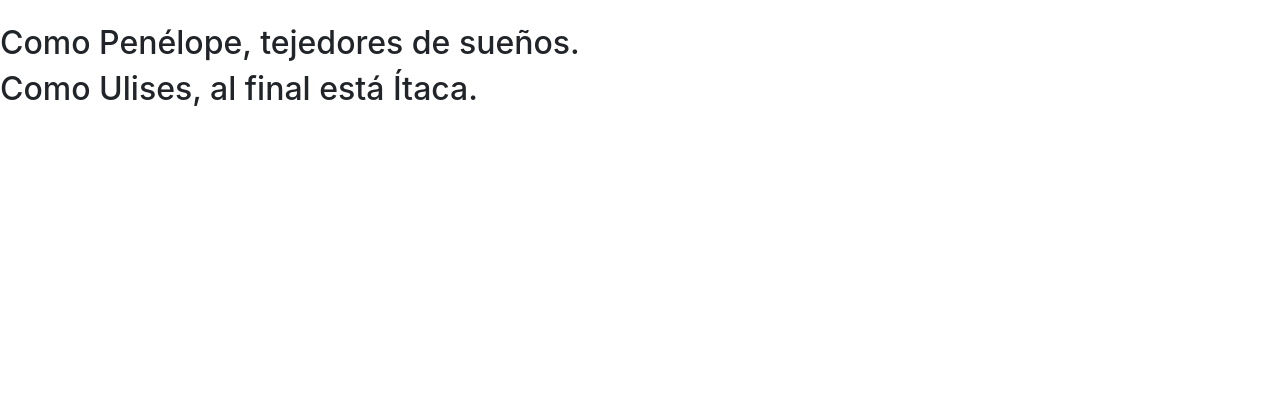
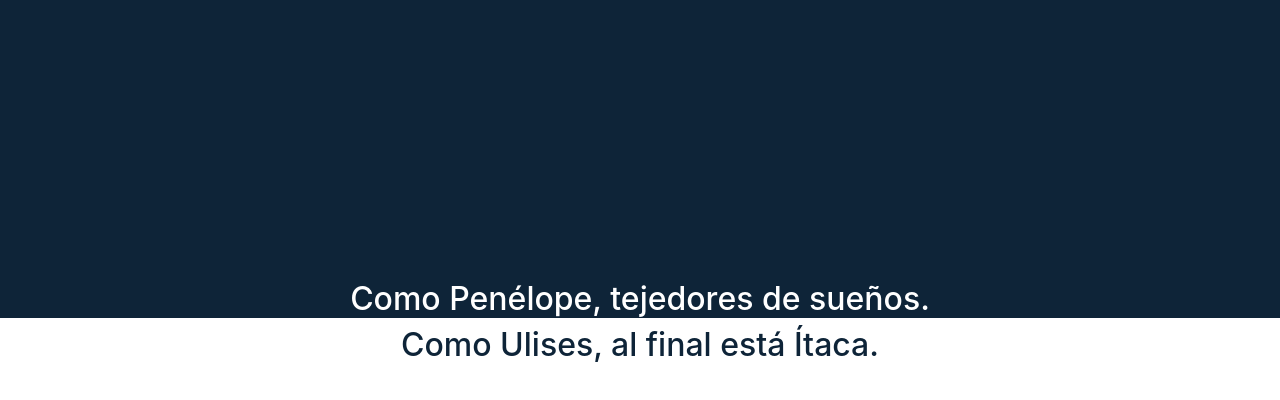
Before and after one commit to alvaromira/alvaromira.github.io, a plain HTML site: page index.html in a window 1280 px wide. Drawn offline with nearby package versions, Linux system fonts and the light colour scheme.

Commit message:
Update main.css

```diff
--- a/css/main.css
+++ b/css/main.css
@@ -1,8 +1,37 @@
 /*
 blue 0e2438
 */
+html {
+  height: 100%;
+  width: 100%;
+}
 
-.masthead {
+body {
+  display: table;
+  height: 100%;
+  margin: 0;
+  padding: 0;
+  width: 100%;
+}
+
+.intro-top-row {
+  display: table-row;
+  height: 35%;
+}
+.intro-bottom-row {
+  display: table-row;
+  height: 65%;
+}
+
+.intro-bottom-row h2 {
+    text-align: center;
+}
+
+.blanco-sobre-azul {
     background-color: #0e2438;
     color: white;
 }
+.azul-sobre-blanco {
+    background-color: white;
+    color: #0e2438;
+}
```
